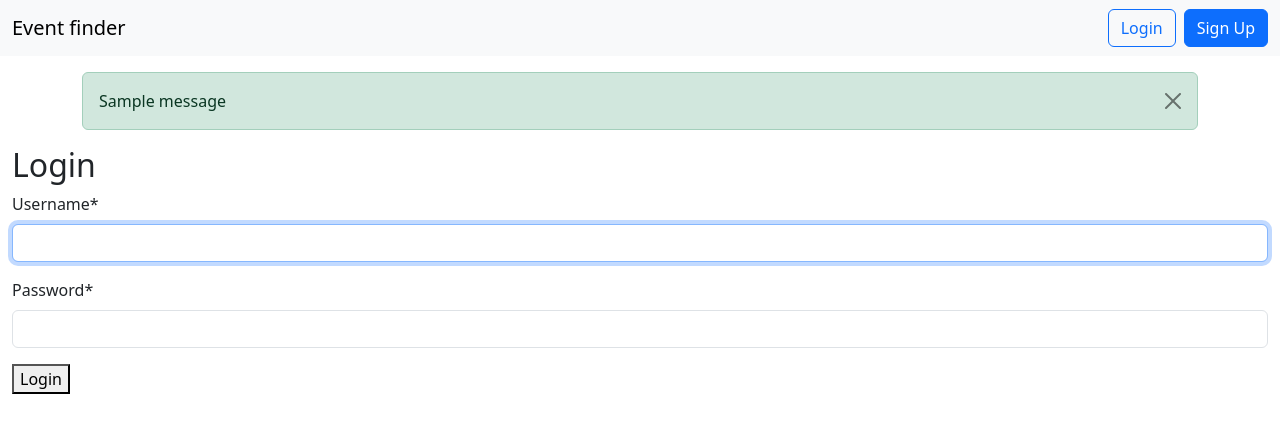
After one commit to Appyouz/event_finder, a Django app: page /accounts/login/ in a window 1280 px wide. The commit adds this page. Shown: the top 433 px of the page. Run offline with Django 5.2, Linux system fonts and the light colour scheme; tables that the repository leaves empty hold one stand-in row (values such as "Sample post"); one stand-in notice (Sample message) is shown; some libraries are stand-ins or nearby versions.

Commit message:
Implemented user authenciation,crispyform, bootstrap

```diff
--- /dev/null
+++ b/accounts/templates/accounts/login.html
@@ -0,0 +1,13 @@
+{% extends 'base.html' %}
+{% block title %}Login{% endblock %}
+{% load crispy_forms_tags %}
+{% block content %}
+    <div class="auth-form">
+        <h2>Login</h2>
+        <form method="post">
+            {% csrf_token %}
+            {{ form| crispy }}
+            <button type="submit">Login</button>
+        </form>
+    </div>
+{% endblock %}
--- a/accounts/urls.py
+++ b/accounts/urls.py
@@ -1,7 +1,11 @@
 from django.urls import path
+
 from . import views
 
 app_name = "accounts"
 urlpatterns = [
-    path("", views.index, name="index")
+    path("", views.index, name="index"),
+    path("signup/", views.signup_view, name="signup"),
+    path("login/", views.login_view, name="login"),
+    path("logout/", views.logout_view, name="logout"),
 ]
--- a/accounts/views.py
+++ b/accounts/views.py
@@ -1,5 +1,47 @@
-from django.shortcuts import render
+from django.http import HttpRequest, HttpResponse
+from django.shortcuts import redirect, render
+from django.contrib.auth.forms import UserCreationForm, AuthenticationForm
+from django.contrib.auth import login, logout
+from django.contrib import messages
+from django.contrib.auth.models import User
 
-# Create your views here.
-def index(request):
+
+def index(request: HttpRequest) -> HttpResponse:
     return render(request, "accounts/index.html")
+
+
+def signup_view(request: HttpRequest) -> HttpResponse:
+    form: UserCreationForm[User]
+
+    if request.method == "POST":
+        form = UserCreationForm(request.POST)
+        if form.is_valid():
+            user: User = form.save()
+            login(request, user)
+            messages.success(request, "Account was sucessfully created")
+            return redirect("accounts:index")
+        else:
+            messages.error(request, "Please fix the errors below")
+    else:
+        form = UserCreationForm()
+    return render(request, "accounts/signup.html", {"form": form})
+
+
+def login_view(request: HttpRequest) -> HttpResponse:
+    form: AuthenticationForm
+
+    if request.method == "POST":
+        form = AuthenticationForm(request, data=request.POST)
+        if form.is_valid():
+            user = form.get_user()
+            login(request, user)
+            return redirect("accounts:index")
+    else:
+        form = AuthenticationForm()
+    return render(request, "accounts/login.html", {"form": form})
+
+
+def logout_view(request: HttpRequest) -> HttpResponse:
+    logout(request)
+    messages.info(request, "Logged out successfully.")
+    return redirect("accounts:index")
--- /dev/null
+++ b/templates/base.html
@@ -0,0 +1,58 @@
+<!DOCTYPE html>
+<html lang="en">
+  <head>
+    <meta charset="UTF-8">
+    <meta name="viewport" content="width=device-width, initial-scale=1">
+    <title>
+      {% block title %} My site {% endblock %}
+    </title>
+    <link href="css/style.css" rel="stylesheet">
+    <link rel="stylesheet" href="https://cdn.jsdelivr.net/npm/bootstrap-icons@1.11.0/font/bootstrap-icons.css">
+    <link href="https://cdn.jsdelivr.net/npm/bootstrap@5.3.3/dist/css/bootstrap.min.css"
+      rel="stylesheet"
+      integrity="sha384-QWTKZyjpPEjISv5WaRU9OFeRpok6YctnYmDr5pNlyT2bRjXh0JMhjY6hW+ALEwIH"
+      crossorigin="anonymous">
+  </head>
+  <body>
+    <nav class="navbar navbar-expand-lg navbar-light bg-light">
+      <div class="container-fluid">
+        <a href="{% url 'accounts:index' %}" class="navbar-brand">Event finder</a>
+        <div class="d-flex">
+          {% if user.is_authenciated %}
+          <span class="navbar-text me-3">Welcome, {{ user.username }}!</span>
+          <!-- <a href="{% url 'recipes:list' %}" class="btn btn-outline-primary me-2">Events</a> -->
+          <!-- <a href="{% url 'recipes:meal_plan' %}" class="btn btn-outline-success me-2">Meal Plan</a> -->
+          <form action="{% url 'accounts:logout' %}" method="post">
+            {% csrf_token %}
+            <button type="submit" class="btn btn-primary">Logout</button>
+          </form>
+          {% else %}
+          <a href="{% url 'accounts:login' %}" class="btn btn-outline-primary me-2">Login</a>
+          <a href="{% url 'accounts:signup' %}" class="btn btn-primary">Sign Up</a>
+          {% endif %}
+        </div>
+      </div>
+    </nav>
+
+    {% if messages %}
+    <div class="container mt-3">
+      {% for message in messages %}
+      <div class="alert alert-{{ message.tags }} alert-dismissible fade show"
+        role="alert">
+        {{ message }}
+        <button type="button"
+          class="btn-close"
+          data-bs-dismiss="alert"
+          aria-label="Close"></button>
+      </div>
+      {% endfor %}
+    </div>
+    {% endif %}
+    <main class="container-fluid">
+      {% block content %}{% endblock %}
+    </main>
+    <script src="https://cdn.jsdelivr.net/npm/bootstrap@5.3.3/dist/js/bootstrap.bundle.min.js"
+    integrity="sha384-YvpcrYf0tY3lHB60NNkmXc5s9fDVZLESaAA55NDzOxhy9GkcIdslK1eN7N6jIeHz"
+    crossorigin="anonymous"></script>
+  </body>
+</html>
```
Also changed, not shown: accounts/templates/accounts/index.html (+9 -1 lines), accounts/templates/accounts/signup.html (added, +14 -0 lines), mysite/settings.py (+7 -1 lines).
